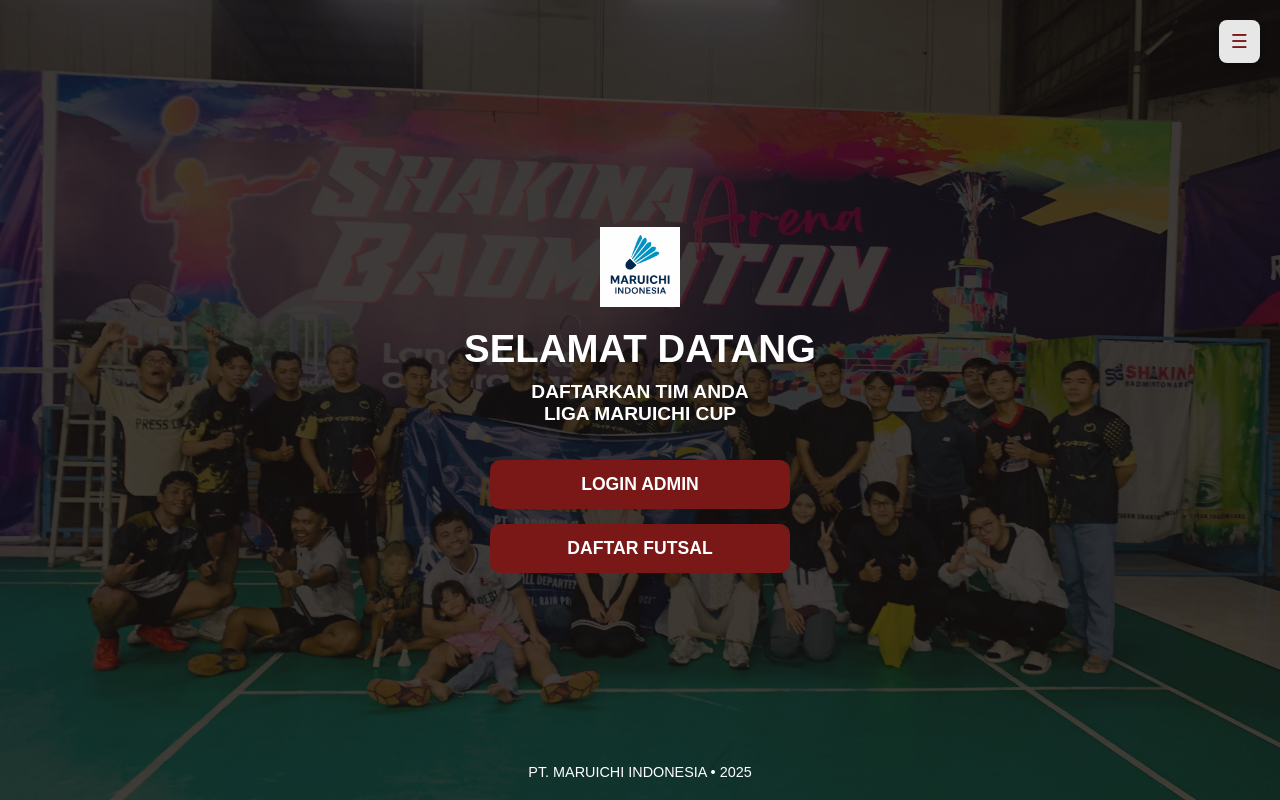
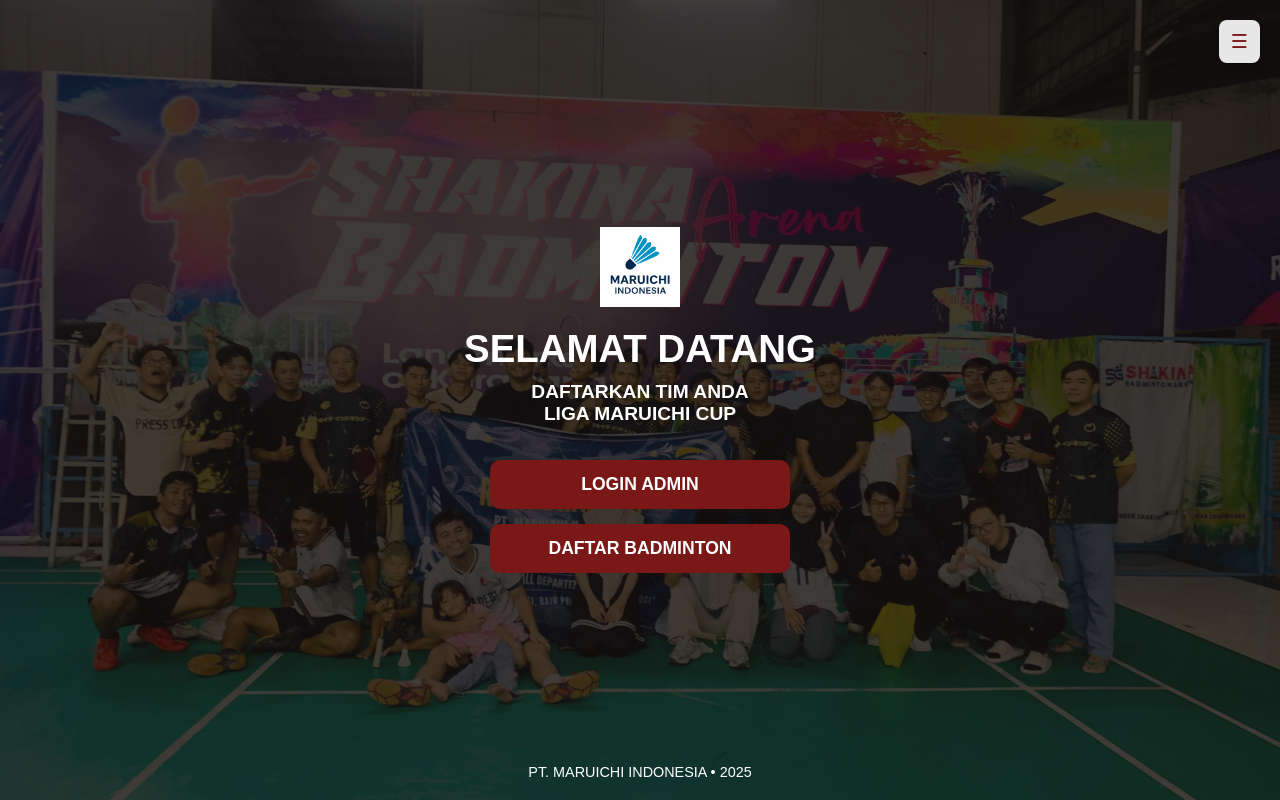
Before and after one commit to tinatn641-afk/liga-maruichi-cup, a plain HTML site: page index.html in a window 1280 px wide. Drawn offline with Linux system fonts and the light colour scheme.

Commit message:
Change button link from futsal to badminton
Updated button link for badminton registration.

```diff
--- a/index.html
+++ b/index.html
@@ -133,7 +133,7 @@
 
   <div class="btn-container">
     <button onclick="window.location.href='login.html'">LOGIN ADMIN</button>
-    <button onclick="window.location.href='futsal.html'">DAFTAR FUTSAL</button>
+    <button onclick="window.location.href='badminton.html'">DAFTAR BADMINTON</button>
   </div>
 
   <footer>PT. MARUICHI INDONESIA • 2025</footer>
```
